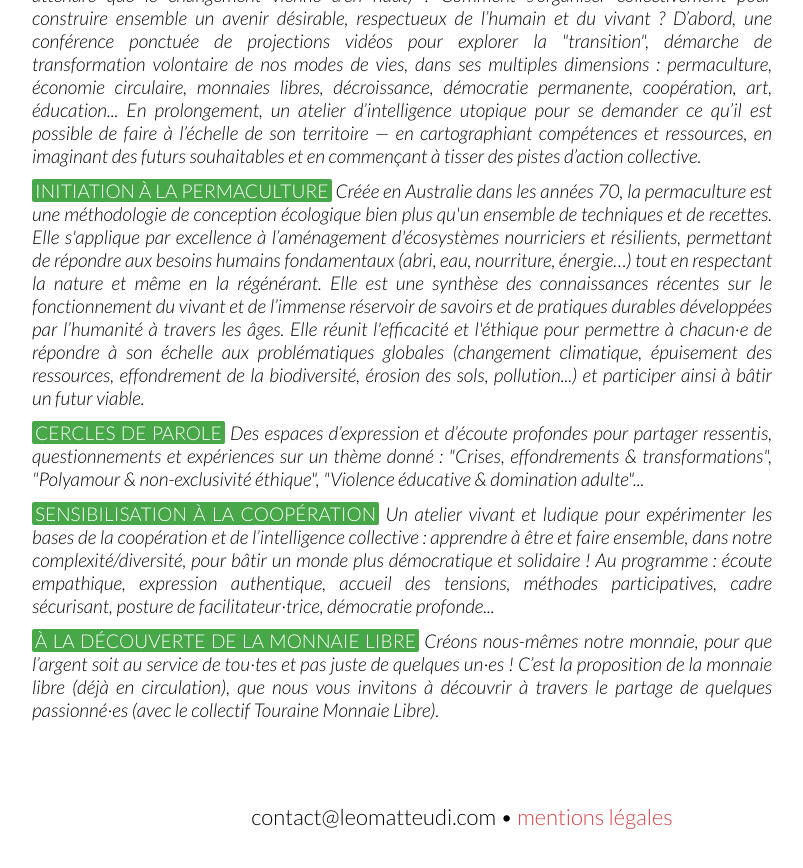
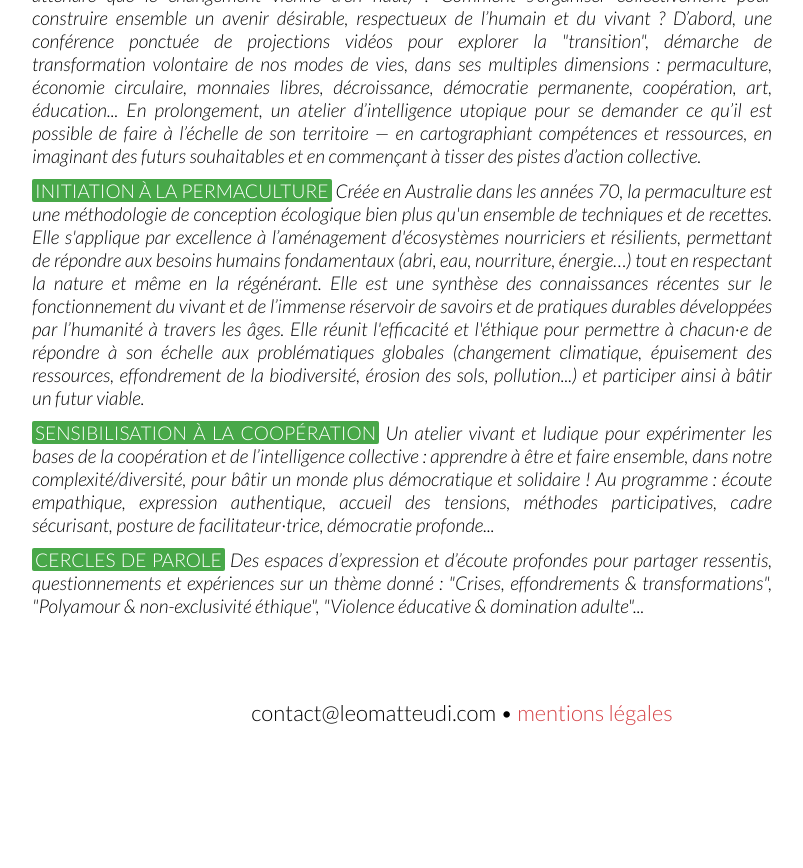
Before and after one commit to leomatteudi/leomatteudi, a Jekyll site: the page built from pages/2-experiences.html, in a window 1280 px wide and 900 px high, scrolled down 1206 px. Shown: the top 868 px of the window, without its empty margins (178-981 px from the left). Built offline with Jekyll 4.4.1, drawn with Linux system fonts in a browser that asks for light colours; after the commit the page ends 2002 px from its top, so only the background shows below that.

Commit message:
Update 2-experiences.html

```diff
--- a/pages/2-experiences.html
+++ b/pages/2-experiences.html
@@ -20,7 +20,6 @@ title: Expériences collectives
 	<p><strong>Le génie du lieu</strong> Un stage d'une semaine pour apprendre à créer des lieux écologiques d’autonomie, de partage et de création. À l’heure où notre mode de vie menace l’ensemble du Vivant, il est urgent de réinventer en profondeur notre manière d’habiter le monde. En croisant permaculture, éco-philosophie, approche systémique et démarche artistique, nous vous proposons une semaine d’explorations pour se mettre à l’écoute des « génies des lieux » et créer « avec eux » des écosystèmes nourriciers et esthétiques qui prennent soin de la vie sous toutes ses formes. <a href="/static/legeniedulieu.pdf" target="_blank">Plus d’informations.</a></p>
  	<p><strong>La transition dans ses multiples dimensions</strong> Que pouvons-nous faire face à la crise écologique et sociale ? Comment agir dès maintenant, à l’échelle de notre territoire (sans attendre que le changement vienne d’en haut) ? Comment s’organiser collectivement pour construire ensemble un avenir désirable, respectueux de l’humain et du vivant ? D’abord, une conférence ponctuée de projections vidéos pour explorer la "transition", démarche de transformation volontaire de nos modes de vies, dans ses multiples dimensions&nbsp;: permaculture, économie circulaire, monnaies libres, décroissance, démocratie permanente, coopération, art, éducation... En prolongement, un atelier d’intelligence utopique pour se demander ce qu’il est possible de faire à l’échelle de son territoire — en cartographiant compétences et ressources, en imaginant des futurs souhaitables et en commençant à tisser des pistes d’action collective.</p>
 	<p><strong>Initiation à la permaculture</strong> Créée en Australie dans les années 70, la permaculture est une méthodologie de conception écologique bien plus qu'un ensemble de techniques et de recettes. Elle s'applique par excellence à l’aménagement d'écosystèmes nourriciers et résilients, permettant de répondre aux besoins humains fondamentaux (abri, eau, nourriture, énergie…) tout en respectant la nature et même en la régénérant. Elle est une synthèse des connaissances récentes sur le fonctionnement du vivant et de l’immense réservoir de savoirs et de pratiques durables développées par l’humanité à travers les âges. Elle réunit l'efficacité et l'éthique pour permettre à chacun·e de répondre à son échelle aux problématiques globales (changement climatique, épuisement des ressources, effondrement de la biodiversité, érosion des sols, pollution...) et participer ainsi à bâtir un futur viable.</p>
-  	<p><strong>Cercles de parole</strong> Des espaces d’expression et d’écoute profondes pour partager ressentis, questionnements et expériences sur un thème donné&nbsp;: "Crises, effondrements & transformations", "Polyamour & non-exclusivité éthique", "Violence éducative & domination adulte"...</p>
   	<p><strong>Sensibilisation à la coopération</strong> Un atelier vivant et ludique pour expérimenter les bases de la coopération et de l’intelligence collective : apprendre à être et faire ensemble, dans notre complexité/diversité, pour bâtir un monde plus démocratique et solidaire ! Au programme : écoute empathique, expression authentique, accueil des tensions, méthodes participatives, cadre sécurisant, posture de facilitateur·trice, démocratie profonde...</p>
-	<p><strong>À la découverte de la monnaie libre</strong> Créons nous-mêmes notre monnaie, pour que l’argent soit au service de tou·tes et pas juste de quelques un·es&nbsp;! C’est la proposition de la monnaie libre (déjà en circulation), que nous vous invitons à découvrir à travers le partage de quelques passionné·es (avec le collectif Touraine Monnaie Libre).</p>
+	<p><strong>Cercles de parole</strong> Des espaces d’expression et d’écoute profondes pour partager ressentis, questionnements et expériences sur un thème donné&nbsp;: "Crises, effondrements & transformations", "Polyamour & non-exclusivité éthique", "Violence éducative & domination adulte"...</p>
 </div>
```
